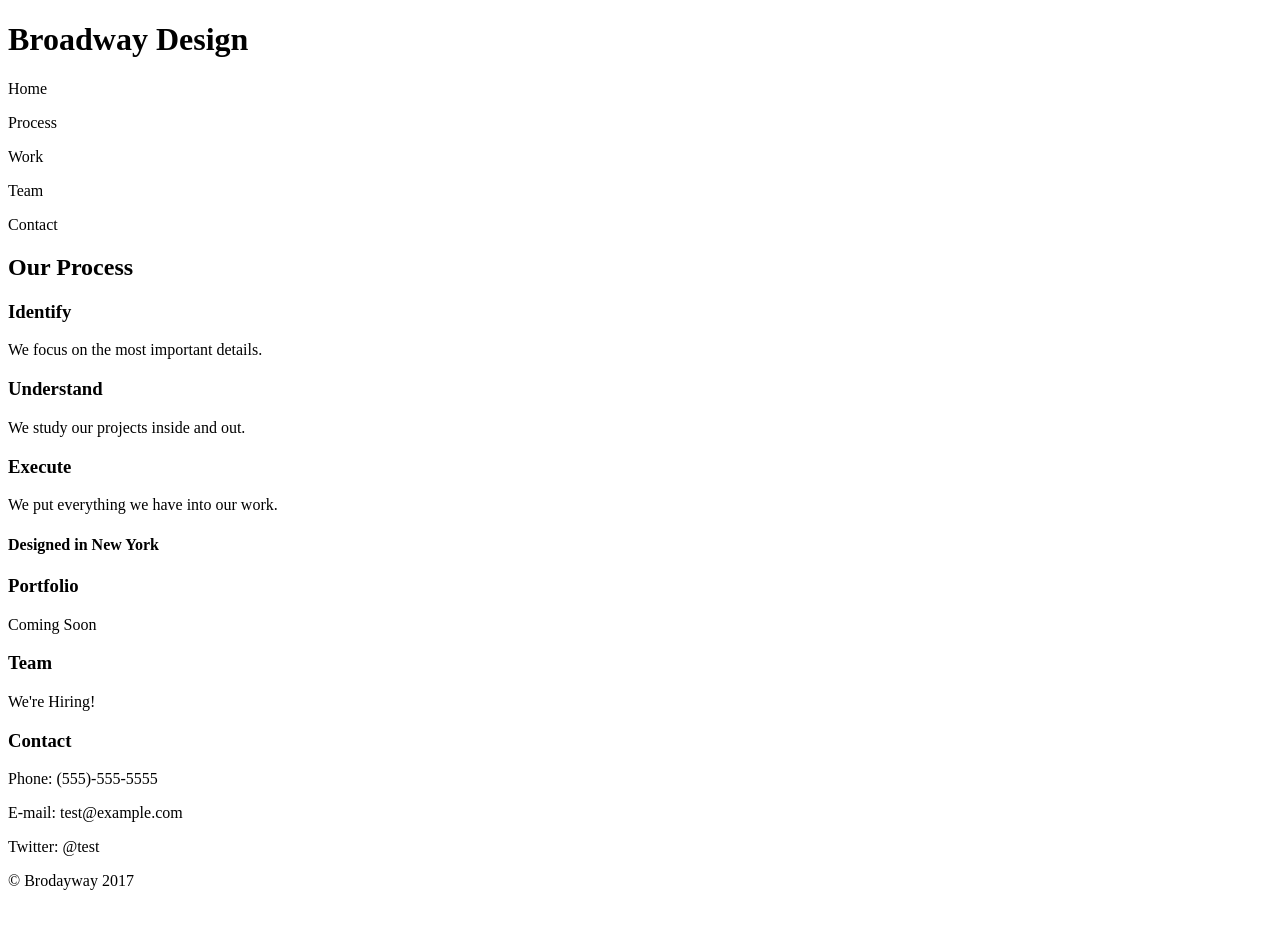
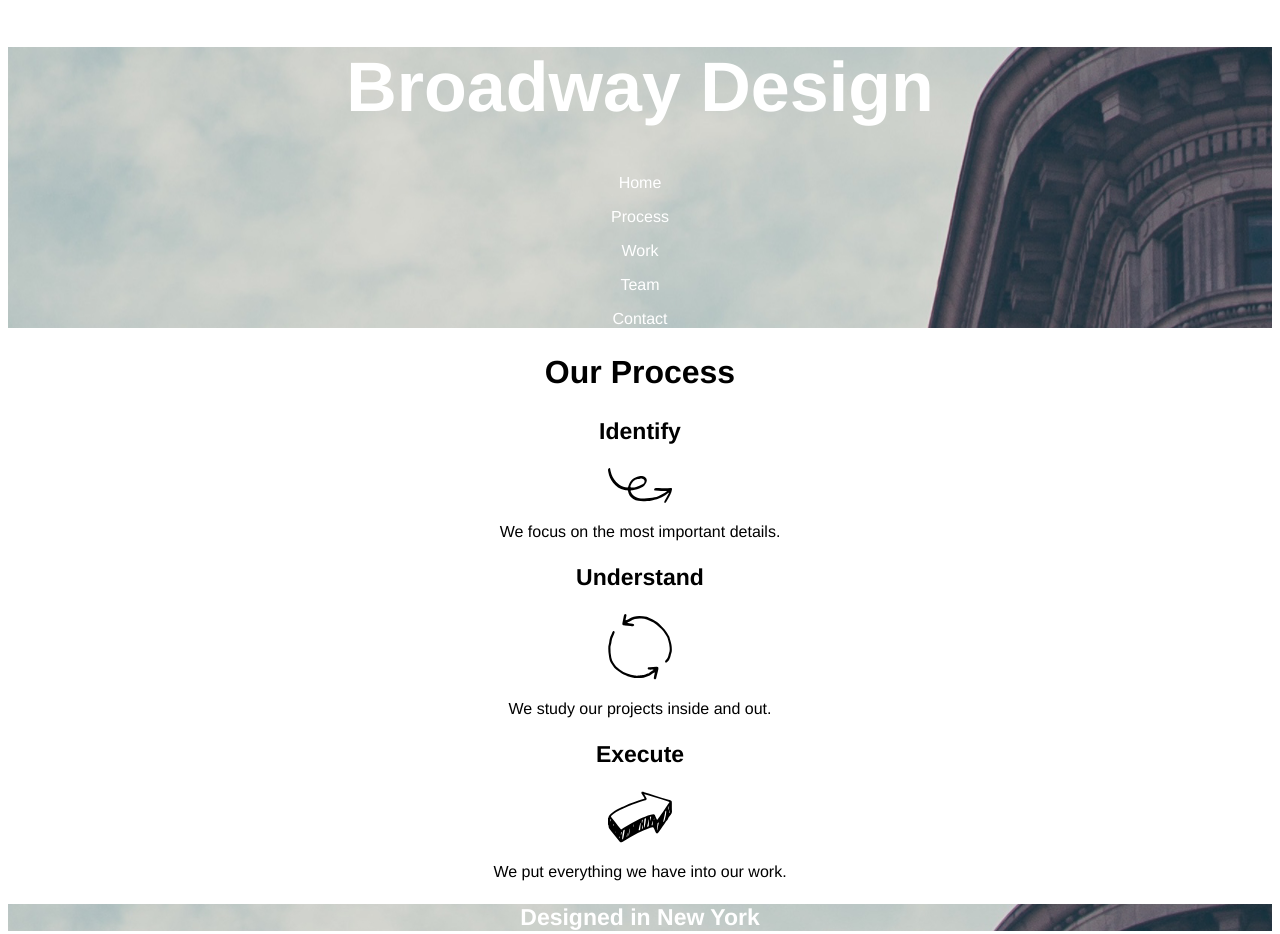
Before and after one commit to JJLRamirez/Broadway, a plain HTML site: page index.html in a window 1280 px wide. Shown: the top 934 px of the page. Before the commit the page ends 906 px from the top, so only its background shows below. Drawn offline with Linux system fonts and the light colour scheme.

Commit message:
Add images. Aligned text, put background image, and basic css

```diff
--- a/index.html
+++ b/index.html
@@ -5,20 +5,25 @@
     <link href="./resources/css/style.css" type="text/css" rel="stylesheet">
   </head>
   <body>
-    <h1>Broadway Design</h1>
-    <p>Home</p>
-    <p>Process</p>
-    <p>Work</p>
-    <p>Team</p>
-    <p>Contact</p>
+    <div class=banner>
+      <h1>Broadway Design</h1>
+      <p id=link>Home</p>
+      <p id=link>Process</p>
+      <p id=link>Work</p>
+      <p id=link>Team</p>
+      <p id=link>Contact</p>
+    </div>
     <h2>Our Process</h2>
     <h3>Identify</h3>
+    <img src="./resources/images/identify.svg">
     <p>We focus on the most important details.</p>
     <h3>Understand</h3>
+    <img src="./resources/images/understand.svg">
     <p>We study our projects inside and out.</p>
     <h3>Execute</h3>
+    <img src="./resources/images/execute.svg">
     <p>We put everything we have into our work.</p>
-    <h4>Designed in New York</h4>
+    <h3 class=banner id=white>Designed in New York</h4>
     <h3>Portfolio</h3>
     <p>Coming Soon</p>
     <h3>Team</h3>
--- a/resources/css/style.css
+++ b/resources/css/style.css
@@ -0,0 +1,32 @@
+html {
+  text-align: center;
+  font-family: Helvetica;
+}
+
+h1 {
+  font-size: 70px;
+  font-weight: bold;
+  color: white;
+}
+
+h2 {
+  font-size: 32px;
+  font-weight: bold;
+}
+
+h3 {
+  font-size: 23px;
+  font-weight: bold;
+}
+
+.banner {
+  background-image: url("the-flatiron-building.png")
+}
+
+#link {
+  color: white;
+}
+
+#white {
+  color: white;
+}
```
Also changed, not shown: resources/css/the-flatiron-building.png (added).
